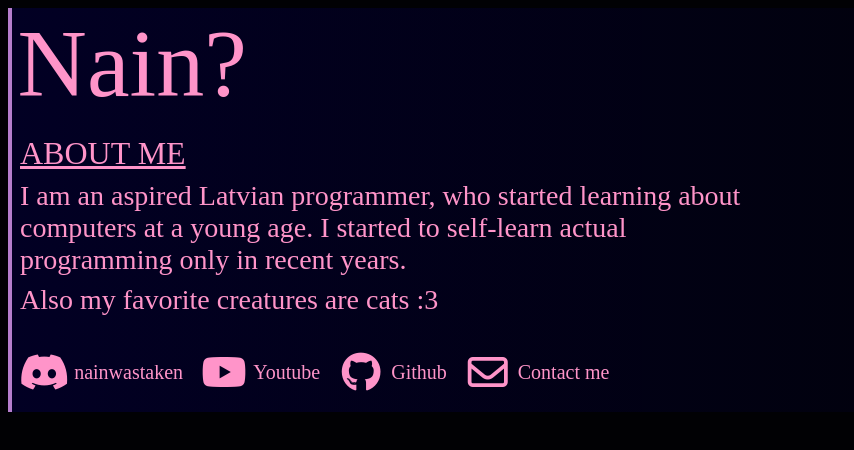
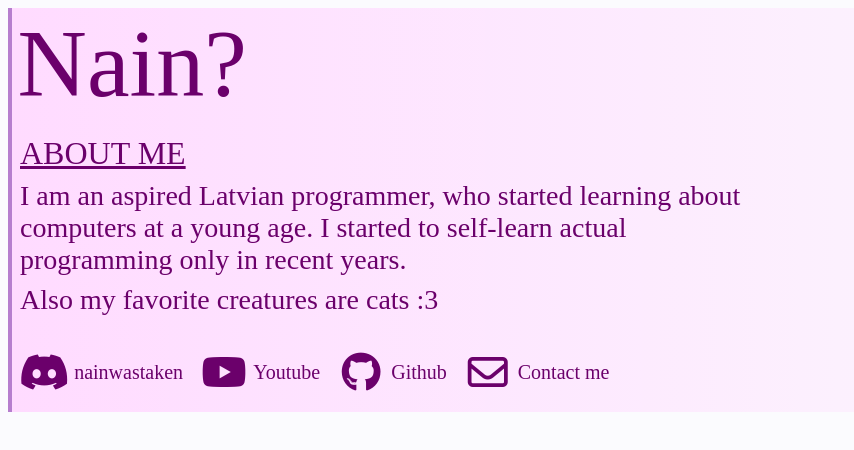
Before and after one commit to NainWasTaken/nain.github.io, a plain HTML site: page index.html in a window 1280 px wide. Shown: the whole page, without its empty margins (0-854 px from the left). Drawn offline with Linux system fonts and the light colour scheme; a web font is replaced by a local one.

Commit message:
implements dark/light theming

```diff
--- a/style.css
+++ b/style.css
@@ -5,6 +5,20 @@
 --primary-hover: #ffc2e1;
 --secondary: #020024;
 --accent: #b67ece;
+--alpha-zero: #00000000;
+--gradient-start: #020024;
+}
+@media (prefers-color-scheme: light){
+    :root{
+        --text: #040316;
+        --background: #fbfbfe;
+        --primary: #6b006b;
+        --primary-hover: #310031;
+        --secondary: #dddbff;
+        --accent: #b67ece;
+        --alpha-zero: #00000000;
+        --gradient-start: #ffdbff;
+    }
 }
 
 body {
@@ -15,7 +29,7 @@ body {
     display: flex;
     align-items: flex-start;
     flex-direction: column;
-    background: linear-gradient(90deg, rgba(2,0,36,1) 0%, rgba(2,0,36,0) 100%);
+    background: linear-gradient(90deg, var(--gradient-start) 0%, var(--alpha-zero) 100%);
     border-left: 0.25em solid;
     border-left-color: var(--accent);
     padding-bottom: 1rem;
```
